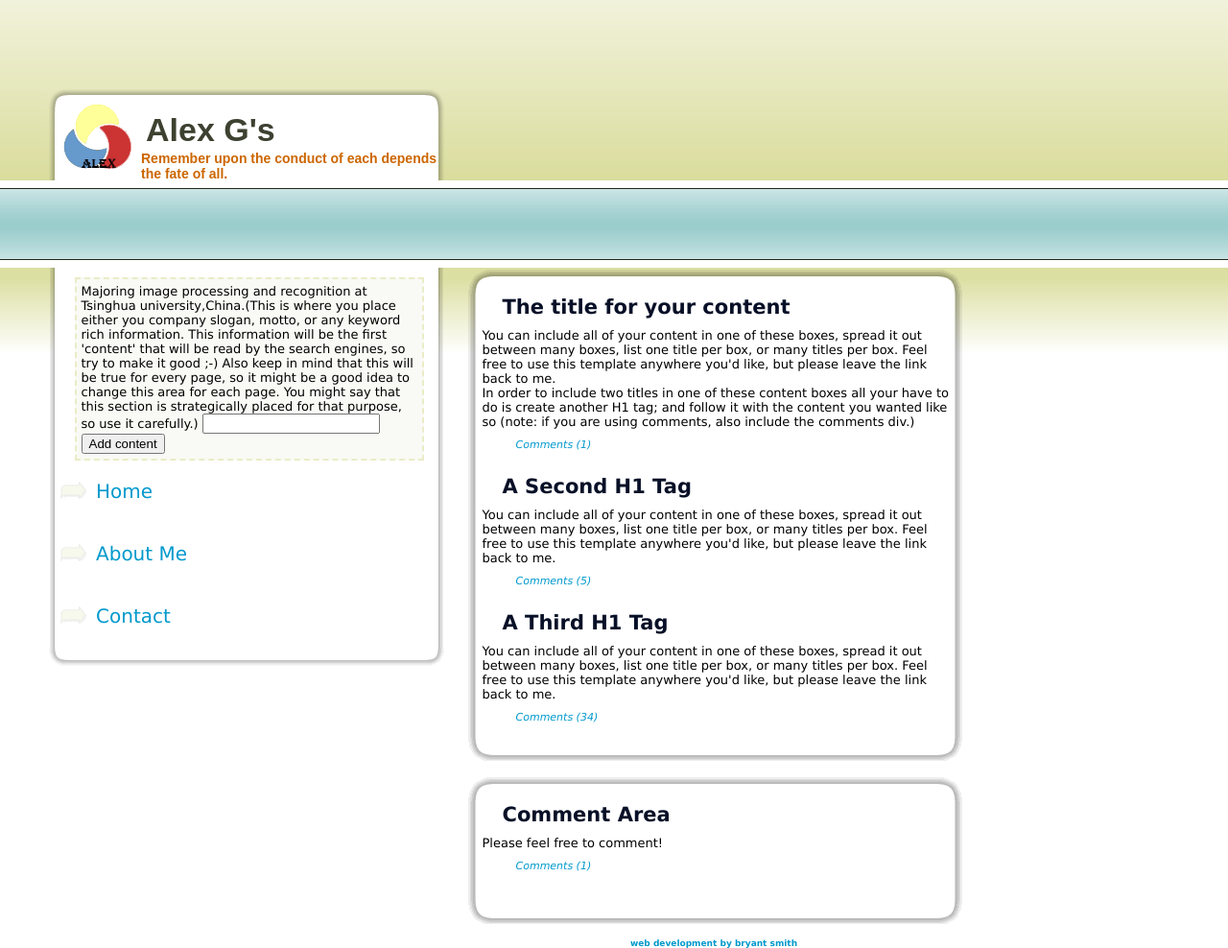
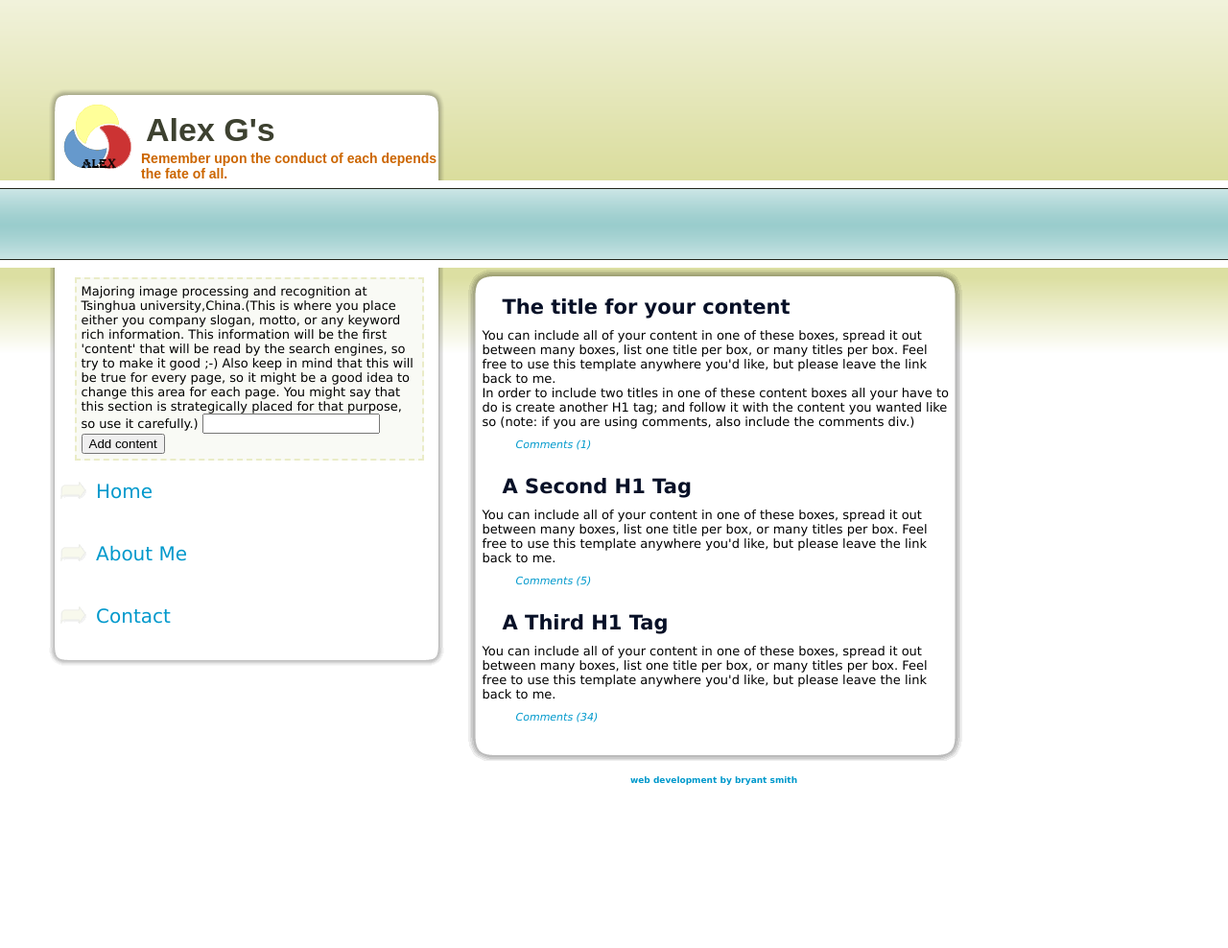
Before and after one commit to AlexG31/my_blog_pages, a Jekyll site: the page _posts/2015-2-3-BlogHomepage-fadedtab.html, which Jekyll copies as it is, in a window 1280 px wide. Shown: the whole page at 96% size. Built offline with Jekyll 4.4.1, drawn with Linux system fonts in a browser that asks for light colours; comment, search, counter and statistics services are not loaded; after the commit the page ends 900 px from its top, so only the background shows below that.

Commit message:
comment style

```diff
--- a/_posts/2015-2-3-BlogHomepage-fadedtab.html
+++ b/_posts/2015-2-3-BlogHomepage-fadedtab.html
@@ -80,13 +80,6 @@ x.innerHTML=x.innerHTML+inputx.value;    // change content
      <div class="contentBottom"></div>
    	<!--End Content Box -->
 
-	<!--Start Content Box (use one of the simple ones below -->
-  	<!--  To make a new content box, copy and paste from the Start to End, and paste it below this one.. you can create as many as you like. -->
-      <div class="contentTop"></div>
-      <div class="contentMain">
-            <h1>Comment Area</h1>
-			<p id="para1">Please feel free to comment!</p>
-
 
 	<div style=" ">
 	<!--Comment Box -->
@@ -106,12 +99,6 @@ x.innerHTML=x.innerHTML+inputx.value;    // change content
 	<!--Comment Box End-->
 	</div>
 
-				<div class="comments"><a href="#">Comments (1)</a></div>
-			<br />
-
- </div>
-     <div class="contentBottom"></div>
-   	<!--End Content Box -->
 	<!-- PLEASE LEAVE THIS AT THE END OF YOUR LAST BOX -->
     <h4><a href="http://www.aszx.net">web development</a> by <a href="http://www.bryantsmith.com">bryant smith</a></h4>
     <!-- PLEASE LEAVE THIS AT THE END OF YOUR LAST BOX -->
```
Lines whose indentation alone changed are shown as unchanged.
